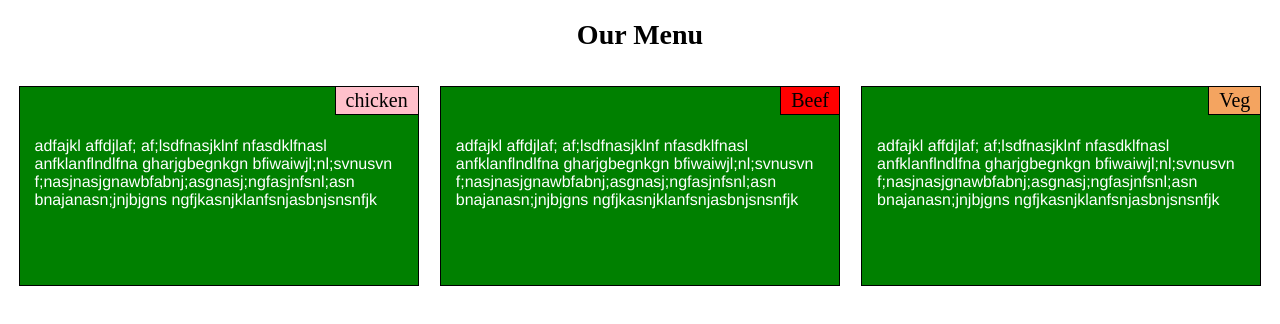
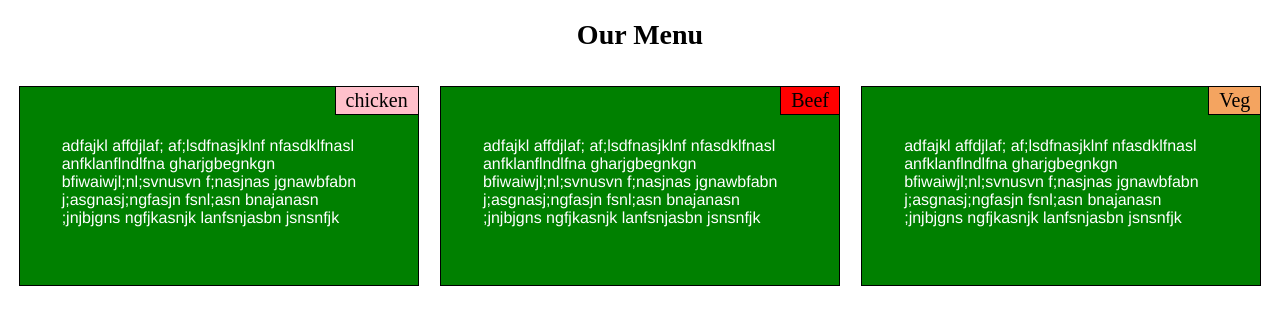
Before and after one commit to husainqasim/Assignments, a plain HTML site: page module2_soln/index.html in a window 1280 px wide. Drawn offline with Linux system fonts and the light colour scheme.

Commit message:
improved padding

```diff
--- a/module2_soln/css/style.css
+++ b/module2_soln/css/style.css
@@ -65,7 +65,7 @@ h1 {
   margin-left: auto;
   font-family: Helvetica;
   color: white;
-  padding:15px;
+  padding:10%;
   padding-top: 50px;
 
 
@@ -183,7 +183,7 @@ h1 {
   margin-left: auto;
   font-family: Helvetica;
   color: white;
-  padding:15px;
+  padding:5%;
   padding-top: 50px;
  }
 
@@ -250,7 +250,7 @@ h1 {
   margin-left: auto;
   font-family: Helvetica;
   color: white;
-  padding:15px;
+  padding:10%;
   padding-top: 50px;
  }
 
@@ -301,9 +301,6 @@ h1 {
   margin-left: auto;
   font-family: Helvetica;
   color: white;
-  padding:15px;
+  padding:10%;
   padding-top: 50px;
-
-
-
- }
+}
--- a/module2_soln/index.html
+++ b/module2_soln/index.html
@@ -10,10 +10,10 @@
 
 <div class="row">
   <h1>Our Menu</h1>
-  <div class="col-lg-4 col-md-6 col-sm-12"><p id = "p9">chicken</p><p class = "p2">adfajkl  affdjlaf; af;lsdfnasjklnf nfasdklfnasl anfklanflndlfna gharjgbegnkgn bfiwaiwjl;nl;svnusvn f;nasjnasjgnawbfabnj;asgnasj;ngfasjnfsnl;asn bnajanasn;jnjbjgns ngfjkasnjklanfsnjasbnjsnsnfjk
+  <div class="col-lg-4 col-md-6 col-sm-12"><p id = "p9">chicken</p><p class = "p2">adfajkl  affdjlaf; af;lsdfnasjklnf nfasdklfnasl anfklanflndlfna gharjgbegnkgn bfiwaiwjl;nl;svnusvn f;nasjnas jgnawbfabn j;asgnasj;ngfasjn fsnl;asn bnajanasn ;jnjbjgns ngfjkasnjk lanfsnjasbn jsnsnfjk
   </p></div>
-  <div class="col-lg-4 col-md-6 col-sm-12"><p id = "p1">Beef</p><p class = "p2">adfajkl  affdjlaf; af;lsdfnasjklnf nfasdklfnasl anfklanflndlfna gharjgbegnkgn bfiwaiwjl;nl;svnusvn f;nasjnasjgnawbfabnj;asgnasj;ngfasjnfsnl;asn bnajanasn;jnjbjgns ngfjkasnjklanfsnjasbnjsnsnfjk</p></div>
-  <div class="col-lg-4 col-md-12 col-sm-12"><p class = "p6 p7 p8">Veg</p><p class = "p3 p4 p5">adfajkl  affdjlaf; af;lsdfnasjklnf nfasdklfnasl anfklanflndlfna gharjgbegnkgn bfiwaiwjl;nl;svnusvn f;nasjnasjgnawbfabnj;asgnasj;ngfasjnfsnl;asn bnajanasn;jnjbjgns ngfjkasnjklanfsnjasbnjsnsnfjk</p></div>
+  <div class="col-lg-4 col-md-6 col-sm-12"><p id = "p1">Beef</p><p class = "p2">adfajkl  affdjlaf; af;lsdfnasjklnf nfasdklfnasl anfklanflndlfna gharjgbegnkgn bfiwaiwjl;nl;svnusvn f;nasjnas jgnawbfabn j;asgnasj;ngfasjn fsnl;asn bnajanasn ;jnjbjgns ngfjkasnjk lanfsnjasbn jsnsnfjk</p></div>
+  <div class="col-lg-4 col-md-12 col-sm-12"><p class = "p6 p7 p8">Veg</p><p class = "p3 p4 p5">adfajkl  affdjlaf; af;lsdfnasjklnf nfasdklfnasl anfklanflndlfna gharjgbegnkgn bfiwaiwjl;nl;svnusvn f;nasjnas jgnawbfabn j;asgnasj;ngfasjn fsnl;asn bnajanasn ;jnjbjgns ngfjkasnjk lanfsnjasbn jsnsnfjk</p></div>
 
 </div>
 
```
